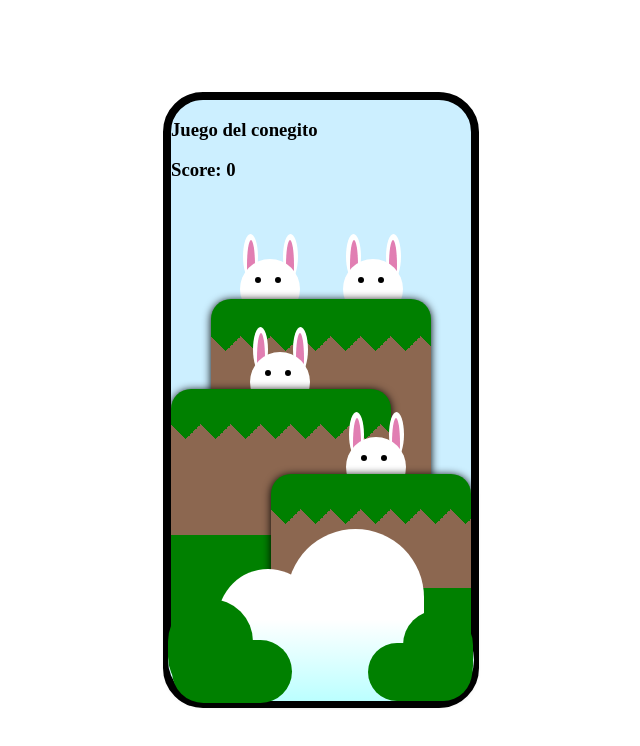
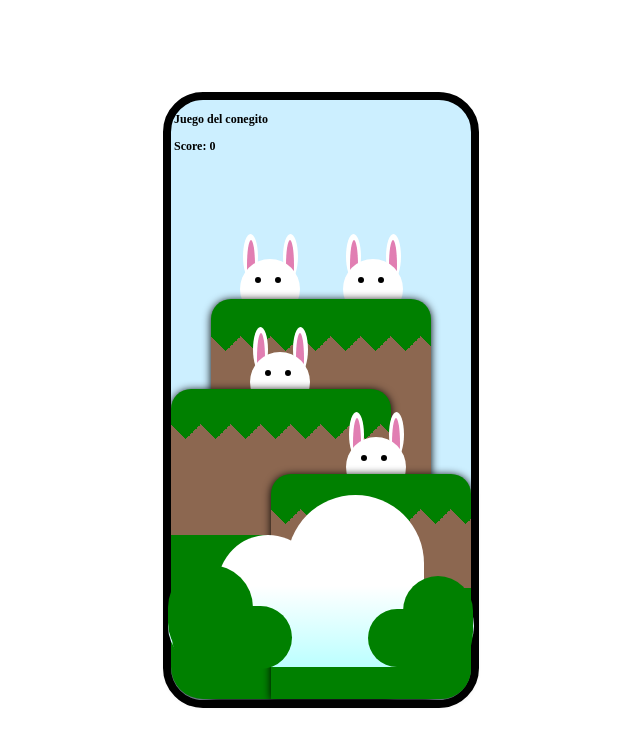
Before and after one commit to MaryToribio/Alicia-en-el-pais-de-las-marabillas, a plain HTML site: page index.html in a window 1280 px wide. Shown: the top 746 px of the page, without its empty margins (319-959 px from the left). Drawn offline with Linux system fonts and the light colour scheme.

Commit message:
Ultimos detalleS

```diff
--- a/style.css
+++ b/style.css
@@ -484,3 +484,10 @@ input[type=checkbox]:focus{
     position: absolute;
     margin: 120px auto 20px
 }
+h3{
+    font-size: 12px;
+    display:block;
+    margin-left: 3px;
+    margin-right: 3px;
+
+}
```
